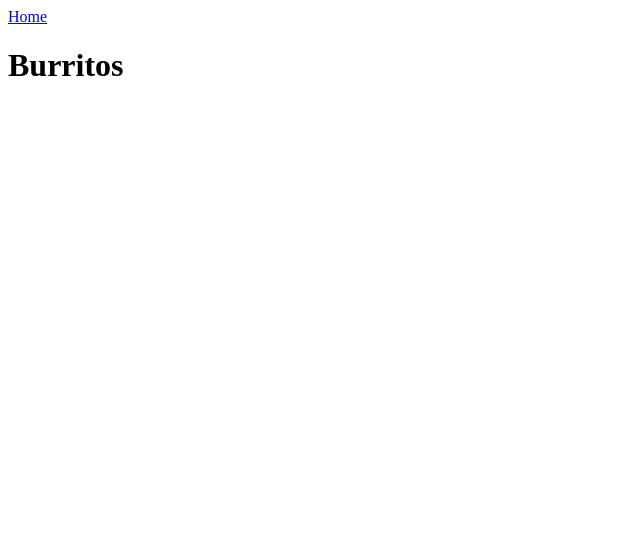
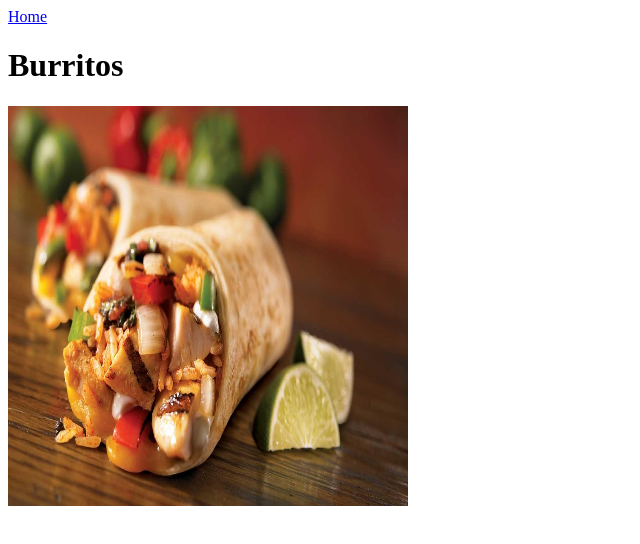
Before and after one commit to mateopinillar/odin-recipes, a plain HTML site: page recipes/burritos.html in a window 1280 px wide. Shown: the whole page, without its empty margins (0-640 px from the left). Drawn offline with Linux system fonts and the light colour scheme.

Commit message:
Add 'burrito_pic.jpg' to 'burritos.html'
Inserted into a new 'images' directory and included credits in 'README.md'.

```diff
--- a/recipes/burritos.html
+++ b/recipes/burritos.html
@@ -6,6 +6,7 @@
     <body>
         <a href="../index.html">Home</a>
         <h1>Burritos</h1>
+        <img src="../images/burrito_pic.jpg" alt ="Burrito" height="400" width="400">
     </body>
 
 
```
Also changed, not shown: images/burrito_pic.jpg (added), 1 other file.
